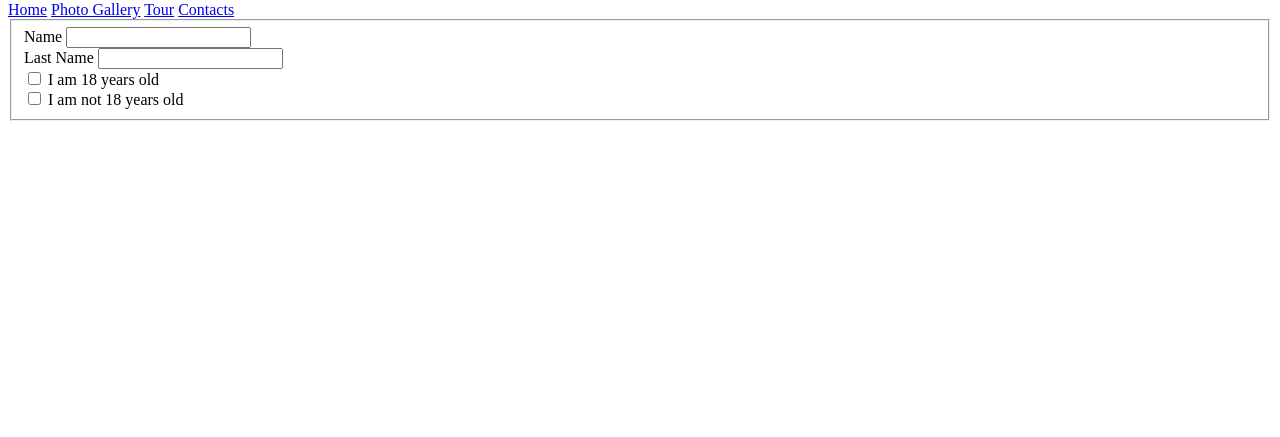
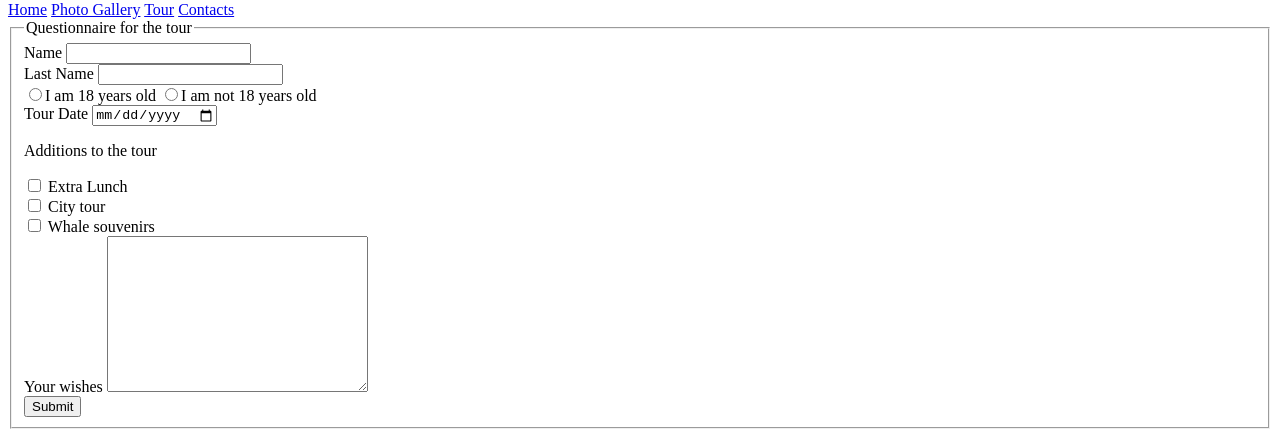
Before and after one commit to tatticodes/whaleSite, a plain HTML site: page pagethree.html in a window 1280 px wide. Shown: the part 502-939 px from the top of the page. Before the commit the page ends 800 px from the top, so only its background shows below. Drawn offline with Linux system fonts and the light colour scheme.

Commit message:
Added new HTML file

```diff
--- /dev/null
+++ b/pagefour.html
@@ -0,0 +1,24 @@
+<!DOCTYPE html>
+<html lang="en">
+
+<head>
+    <meta charset="UTF-8">
+    <link rel="icon" type="image/png" sizes="32x32" href="./img/favicon-32x32.png">
+    <title>Contacts</title>
+</head>
+
+<body>
+    <div class="header">
+        <img src="./img/whale-img.JPG" class="logo-img" alt="logo-img">
+    </div>
+
+    <div class="navBar">
+        <a href="./index.html" target="_parent">Home</a>
+        <a href="./pagetwo.html" target="_parent">Photo Gallery</a>
+        <a href="./pagethree.html">Tour</a>
+        <a href="./pagefour.html">Contacts</a>
+    </div>
+
+</body>
+
+</html>
--- a/pagethree.html
+++ b/pagethree.html
@@ -16,10 +16,11 @@
         <a href="./index.html" target="_parent">Home</a>
         <a href="./pagetwo.html" target="_parent">Photo Gallery</a>
         <a href="./pagethree.html" target="_parent">Tour</a>
-        <a href="contact">Contacts</a>
+        <a href="./pagefour.html">Contacts</a>
     </div>
     <form action="/form-handling-url" method="post"></form>
     <fieldset>
+        <legend>Questionnaire for the tour</legend>
         <div>
             <label for="firstName">Name</label>
             <input type="text" id="firstName" alt="first-name">
@@ -29,14 +30,31 @@
             <input type="text" id="lastName" alt="last-name">
         </div>
         <div>
-            <input type="checkbox" id="checkAgree">
-            <label for="checkAgree">I am 18 years old</label>
+            <input type="radio" name="checkAgree" value="yes">I am 18 years old
+            <input type="radio" name="checkAgree" value="no">I am not 18 years old
         </div>
         <div>
-            <input type="checkbox" id="checkAgree">
-            <label for="checkAgree">I am not 18 years old</label>
+            <label for="dateTour">Tour Date</label>
+            <input type="date" name="dateTour" id="dateTour">
         </div>
-
+        <p>Additions to the tour</p>
+        <div>
+            <input type="checkbox" id="addTour" name="lunch">
+            <label for="addTour">Extra Lunch</label>
+        </div>
+        <div>
+            <input type="checkbox" id="addTour" name="cityTour">
+            <label for="addTour">City tour</label>
+        </div>
+        <div>
+            <input type="checkbox" id="addTour" name="whaleSouv">
+            <label for="addTour">Whale souvenirs</label>
+        </div>
+        <div>
+            <label for="wishes">Your wishes</label>
+            <textarea name="wishesArea" id="wishes" cols="30" rows="10"></textarea>
+        </div>
+        <button type="submit">Submit</button>
     </fieldset>
 </body>
 
```
Also changed, not shown: index.html (+1 -1 lines), pagetwo.html (+1 -1 lines).
